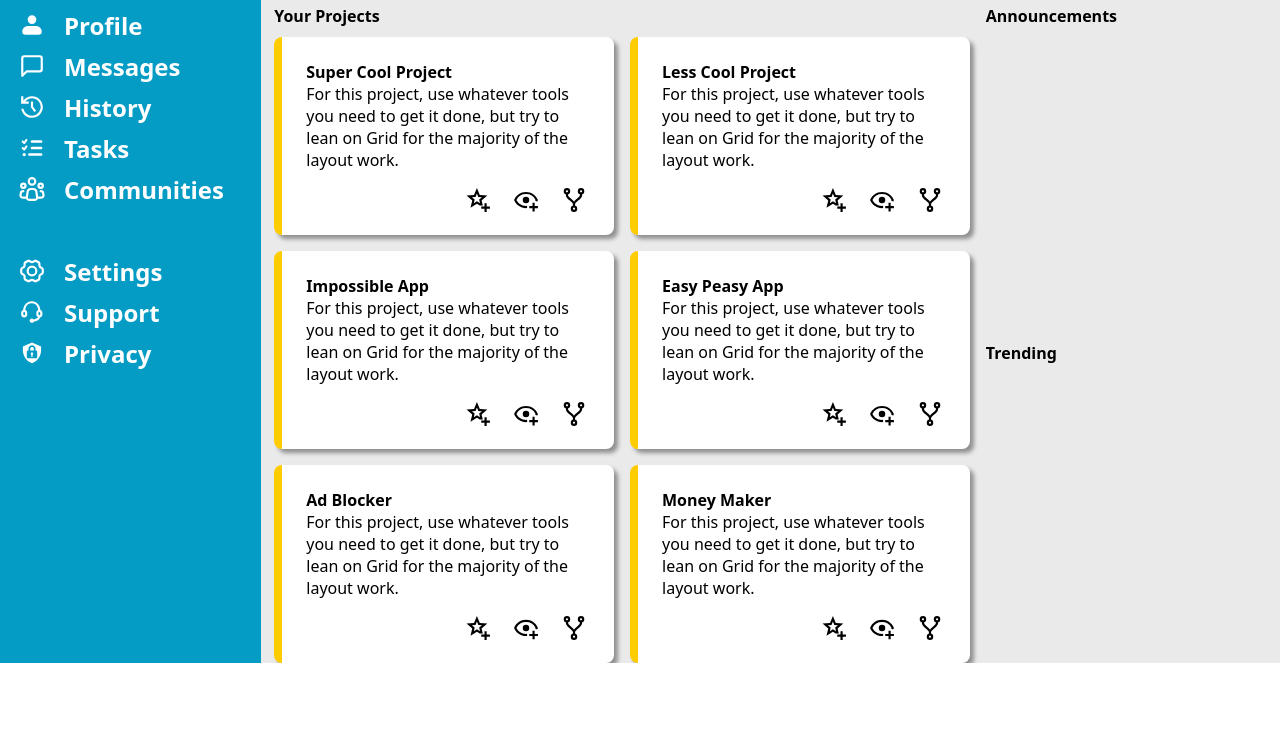
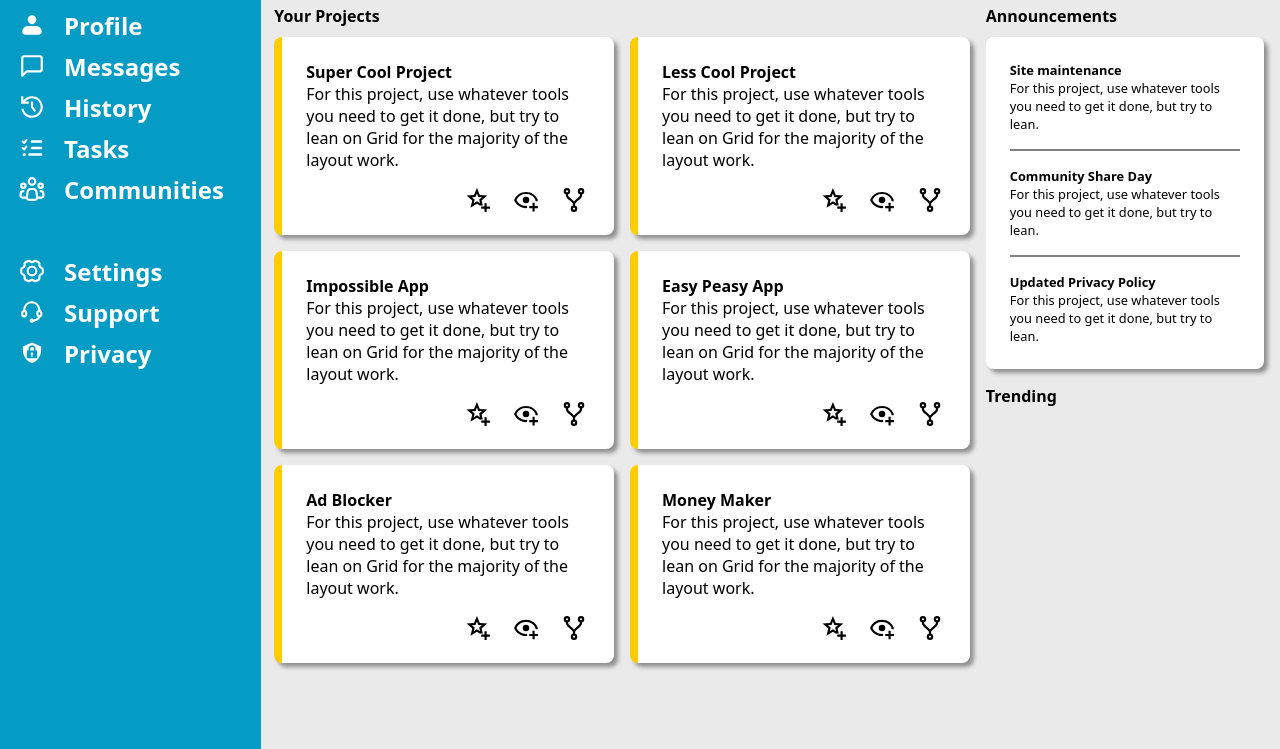
Before and after one commit to Luke1183/odin-admin-dashboard, a plain HTML site: page index.html in a window 1280 px wide. Shown: the part 147-896 px from the top of the page. Before the commit the page ends 810 px from the top, so only its background shows below. Drawn offline with Linux system fonts and the light colour scheme.

Commit message:
Add styling to Announcements section

```diff
--- a/index.html
+++ b/index.html
@@ -166,6 +166,22 @@
         </div>
         <div class="announcements">
             <h3>Announcements</h3>
+            <div class="update-card">
+                <div class="update-message">
+                    <h4><strong>Site maintenance</strong></h4>
+                    <p class="update-message-text">For this project, use whatever tools you need to get it done, but try to lean.</p>
+                </div>
+                <div class="divider"></div>
+                <div class="update-message">
+                    <h4><strong>Community Share Day</strong></h4>
+                    <p class="update-message-text">For this project, use whatever tools you need to get it done, but try to lean.</p>
+                </div>
+                <div class="divider"></div>
+                <div class="update-message">
+                    <h4><strong>Updated Privacy Policy</strong></h4>
+                    <p class="update-message-text">For this project, use whatever tools you need to get it done, but try to lean.</p>
+                </div>
+            </div>
         </div>
         <div class="trending">
             <h3>Trending</h3>
--- a/styles.css
+++ b/styles.css
@@ -51,6 +51,11 @@ h2 {
 
 h3 {
     font-size: 1rem;
+    margin: 0;
+}
+
+h4 {
+    font-size: 0.8rem;
     margin: 0;
 }
 
@@ -294,3 +299,29 @@ button:hover {
     place-items: center;
     justify-self: end;
 }
+
+.announcements {
+    display: grid;
+    gap: 1rem;
+    grid-template-rows: 1rem;
+}
+
+.update-card {
+    background-color: white;
+    padding: 1.5rem;
+    border-radius: 0.5rem;
+    display: grid;
+    grid-template-columns: 1fr;
+    gap: 1rem;
+    box-shadow: 4px 4px 4px 0px rgb(144, 144, 144);
+
+}
+
+.update-message-text {
+    font-size: 0.8rem;
+}
+
+.divider {
+    border: solid 0.5px gray;
+    height: 1px;
+}
```
